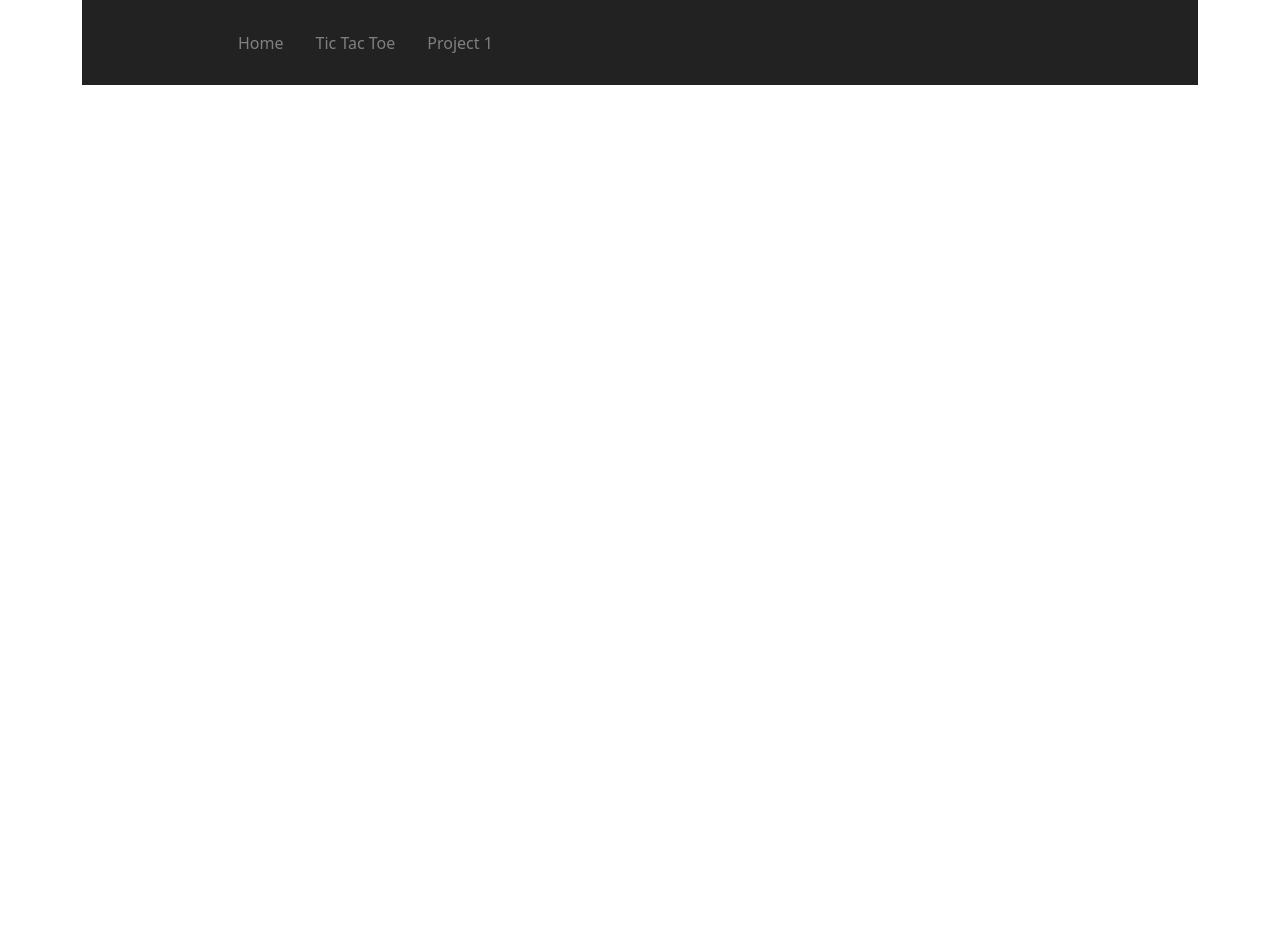
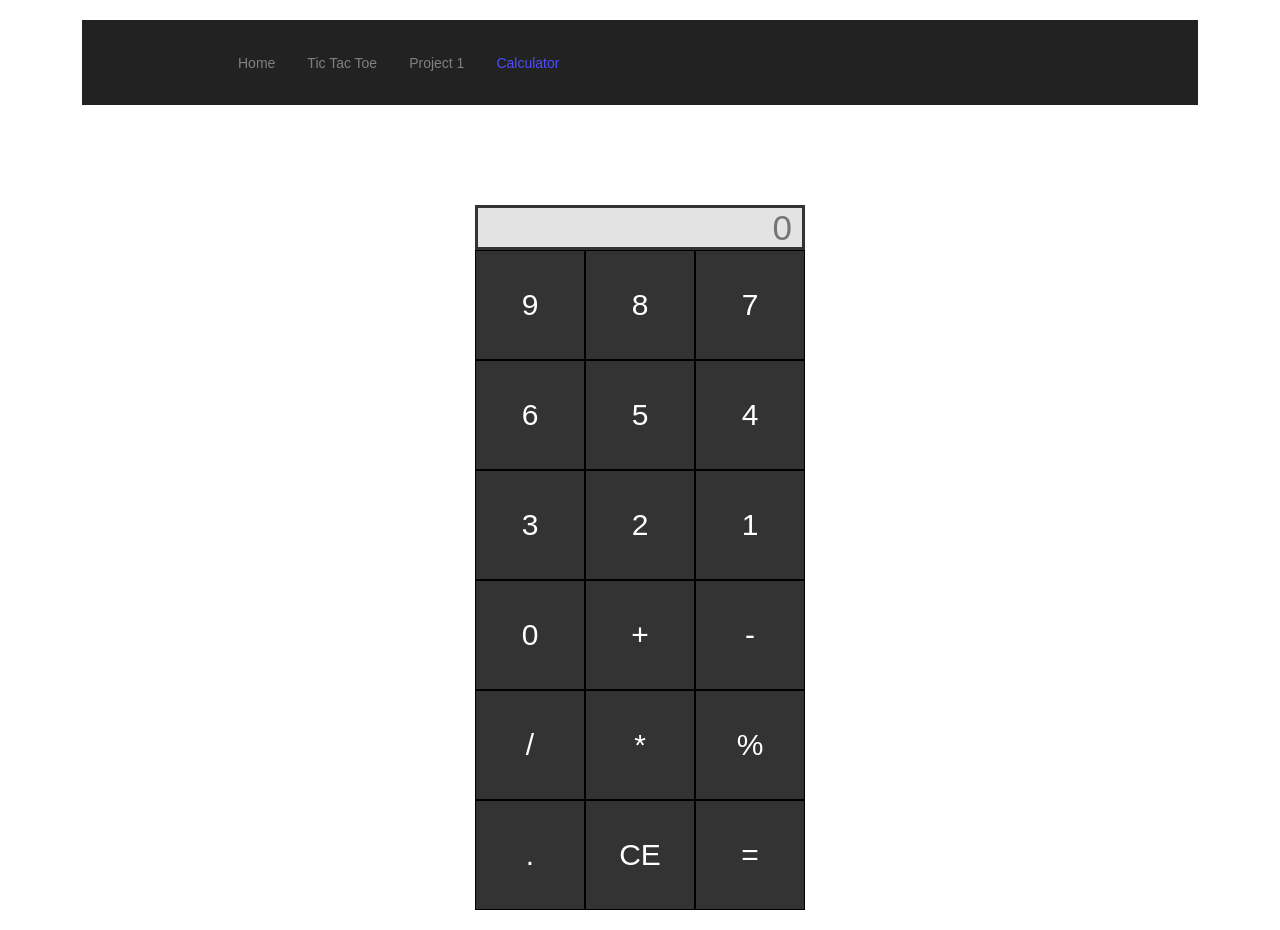
Before and after one commit to TomatoKicker/ReactLearning, a React (Create React App) app: page /calculator in a window 1280 px wide. Before the commit the page ends 800 px from the top, so only its background shows below. Built offline with nearby package versions, Linux system fonts and the light colour scheme.

Commit message:
added calculator

```diff
--- a/src/App.js
+++ b/src/App.js
@@ -1,12 +1,13 @@
 import React from 'react';
 import './App.css';
+import 'bootstrap/dist/css/bootstrap.min.css'
 import Navbar from './components/Navbar';
 import { BrowserRouter as Router, Routes, Route }
     from 'react-router-dom';
 import Home from './pages';
 import Game from './pages/tictactoe/tictactoe';
 import Project1 from './pages/reactjs-the-complete-course-for-beginners/Project1';
-import 'bootstrap/dist/css/bootstrap.min.css'
+import CalculatorPage from './pages/calculator/CalculatorPage';
 
 
 function App() {
@@ -18,6 +19,7 @@ function App() {
                     <Route path='/' element={<Home />} />
                     <Route path='/tic-tac-toe' element={<Game />} />
                     <Route path='/project1' element={<Project1 />} />
+                    <Route path='/calculator' element={<CalculatorPage />} />
                 </Routes>
             </Router>
         </div>
--- /dev/null
+++ b/src/components/Calculator/Calculator.js
@@ -0,0 +1,43 @@
+import React from "react";
+import '../../css/Calculator/Calculator.css'
+import { useState } from 'react';
+function Calculator() {
+    const [result, setResult] = useState('');
+    const clickHandle = (event) => {
+        setResult(result.concat(event.target.value));
+    }
+    const clearResult = () => {
+        setResult('');
+    }
+    const calculate = () => {
+        setResult(eval(result).toString());
+    }
+
+    return (
+        <div className="calculator">
+            <input type={"text"} placeholder={0} id={'answer'} value={result} />
+            <input type={'button'} value={'9'} className='button' onClick={clickHandle} />
+            <input type={'button'} value={'8'} className='button' onClick={clickHandle}  />
+            <input type={'button'} value={'7'} className='button' onClick={clickHandle}  />
+            <input type={'button'} value={'6'} className='button' onClick={clickHandle}  />
+            <input type={'button'} value={'5'} className='button' onClick={clickHandle}  />
+            <input type={'button'} value={'4'} className='button' onClick={clickHandle}  />
+            <input type={'button'} value={'3'} className='button' onClick={clickHandle}  />
+            <input type={'button'} value={'2'} className='button' onClick={clickHandle}  />
+            <input type={'button'} value={'1'} className='button' onClick={clickHandle}  />
+
+            <input type={'button'} value={'0'} className='button' onClick={clickHandle}  />
+            <input type={'button'} value={'+'} className='button' onClick={clickHandle}  />
+            <input type={'button'} value={'-'} className='button' onClick={clickHandle}  />
+            <input type={'button'} value={'/'} className='button' onClick={clickHandle}  />
+            <input type={'button'} value={'*'} className='button' onClick={clickHandle}  />
+            <input type={'button'} value={'%'} className='button' onClick={clickHandle}  />
+            <input type={'button'} value={'.'} className='button' onClick={clickHandle}  />
+
+            <input type={'button'} value={'CE'} className='button' onClick={clearResult} />
+            <input type={'button'} value={'='} className='button' onClick={calculate} />
+        </div>
+    )
+}
+
+export default Calculator;
--- a/src/components/Navbar/index.js
+++ b/src/components/Navbar/index.js
@@ -16,6 +16,9 @@ const Navbar = () => {
                     <NavLink to="/project1" activeStyle>
                         Project 1
                     </NavLink>
+                    <NavLink to="/calculator" activeStyle>
+                        Calculator
+                    </NavLink>
                 </NavMenu>
             </Nav>
         </>
--- /dev/null
+++ b/src/css/Calculator/Calculator.css
@@ -0,0 +1,24 @@
+.calculator{
+    width: 330px;
+    margin: 100px auto;
+}
+
+#answer{
+    background-color: #e3e3e3;
+    padding: 10px;
+    font-size: 35px;
+    width: 330px;
+    height: 45px;
+    text-align: right;
+    border: 3px solid #333;
+}
+
+.calculator .button{
+    background-color: #333;
+    height: 110px;
+    width: 110px;
+    color: white;
+    font-size: 30px;
+    border: 1px solid black;
+    float: left;
+}
--- /dev/null
+++ b/src/pages/calculator/CalculatorPage.js
@@ -0,0 +1,15 @@
+import React from "react";
+import { Col, Row } from "react-bootstrap";
+import Calculator from "../../components/Calculator/Calculator";
+
+function CalculatorPage() {
+        return(
+            <Row>
+                <Col>
+                    <Calculator/>
+                </Col>
+            </Row>
+        )
+}
+
+export default CalculatorPage;
--- a/src/pages/reactjs-the-complete-course-for-beginners/Project1.js
+++ b/src/pages/reactjs-the-complete-course-for-beginners/Project1.js
@@ -6,9 +6,9 @@ import ConditionalRendering from "../../components/reactjs-the-complete-course-f
 function Project1() {
     return (
         <div className="project1">
-        <Header></Header>
-        <Counter></Counter>
-        <ConditionalRendering></ConditionalRendering>
+            <Header></Header>
+            <Counter></Counter>
+            <ConditionalRendering></ConditionalRendering>
         </div>
     )
 }
```
